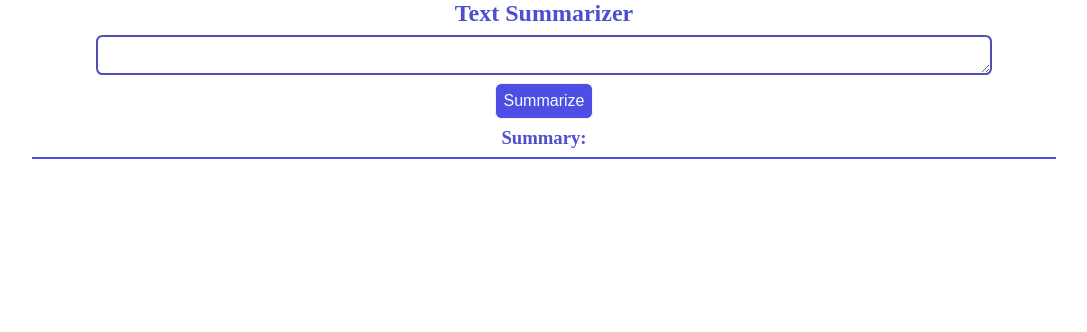
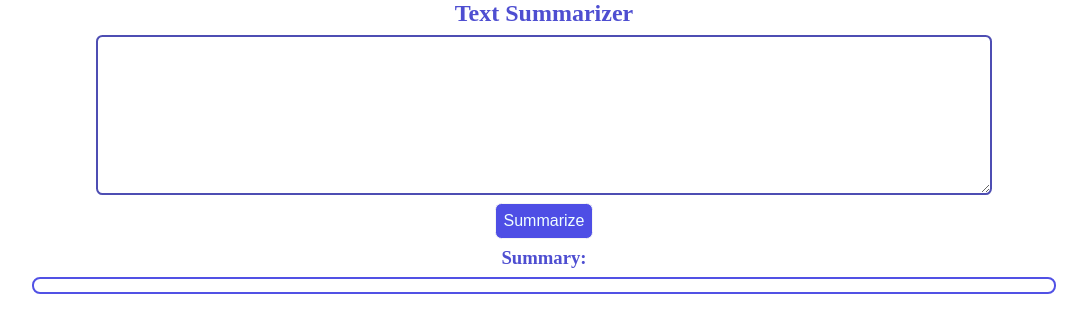
Before and after one commit to TechSimplifide/AI-Text-Summarizer, a plain HTML site: page frontend/index.html in a window 1280 px wide. Shown: the whole page, without its empty margins (96-1183 px from the left). Drawn offline with Linux system fonts and the light colour scheme.

Commit message:
improved GUI

```diff
--- a/frontend/style.css
+++ b/frontend/style.css
@@ -3,7 +3,8 @@
   margin: 0;
   box-sizing: border-box;
 }
-/* classes */
+
+
 .m-t {
   margin-top: 0.5rem;
 }
@@ -26,7 +27,8 @@
 .txt-cent {
   text-align: center;
 }
-/*  */
+
+
 
 html,
 body {
@@ -36,7 +38,7 @@ body {
 
 .Inp-fild {
   width: 70vw;
-  height: auto;
+  height: 20vh;
   font-size: 1rem;
   border: 2px solid rgb(78, 78, 179);
   border-radius: 0.4rem;
@@ -49,7 +51,9 @@ body {
 .summary-result {
   height: auto;
   width: 80vw;
-  border: 1px solid rgb(78, 78, 229);
+  border: 2px solid rgba(78, 78, 229, 0.979);
+  padding: 0.4rem;
+  border-radius: 0.5rem;
 }
 
 @media (max-width: 670px) {
```
